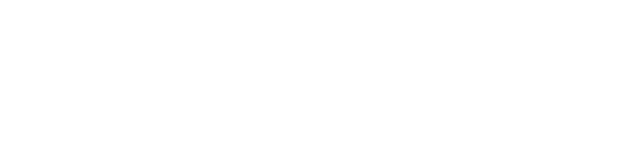
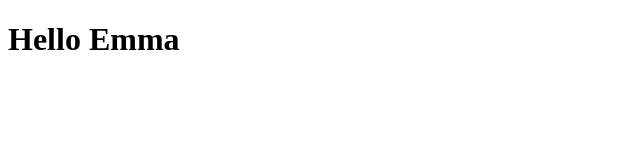
Before and after one commit to talk2coded/quote-generator, a plain HTML site: page index.html in a window 1280 px wide. Shown: the whole page, without its empty margins (0-640 px from the left). Drawn offline with Linux system fonts and the light colour scheme.

Commit message:
hello world

```diff
--- a/index.html
+++ b/index.html
@@ -6,6 +6,6 @@
     <title>Document</title>
 </head>
 <body>
-
+    <h1>Hello Emma</h1>
 </body>
 </html>
```
